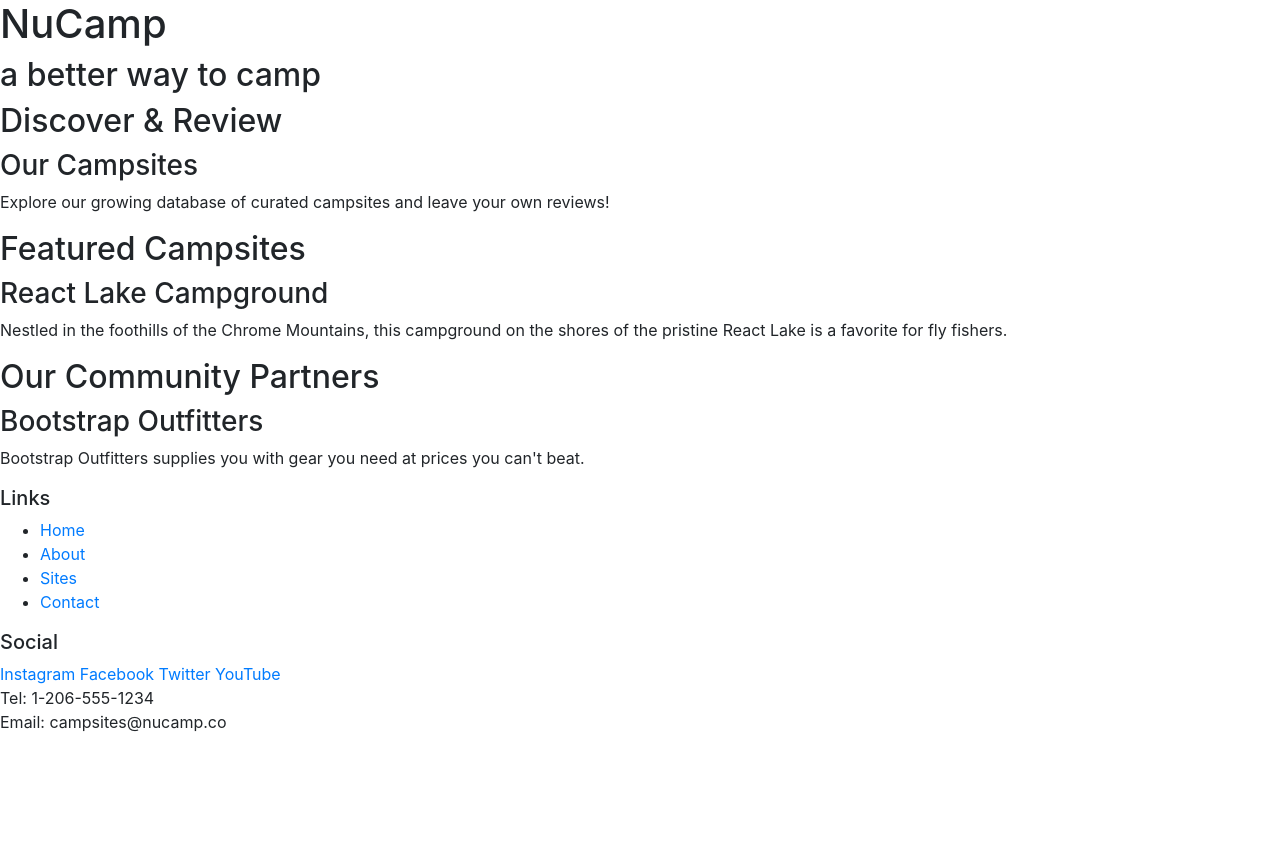
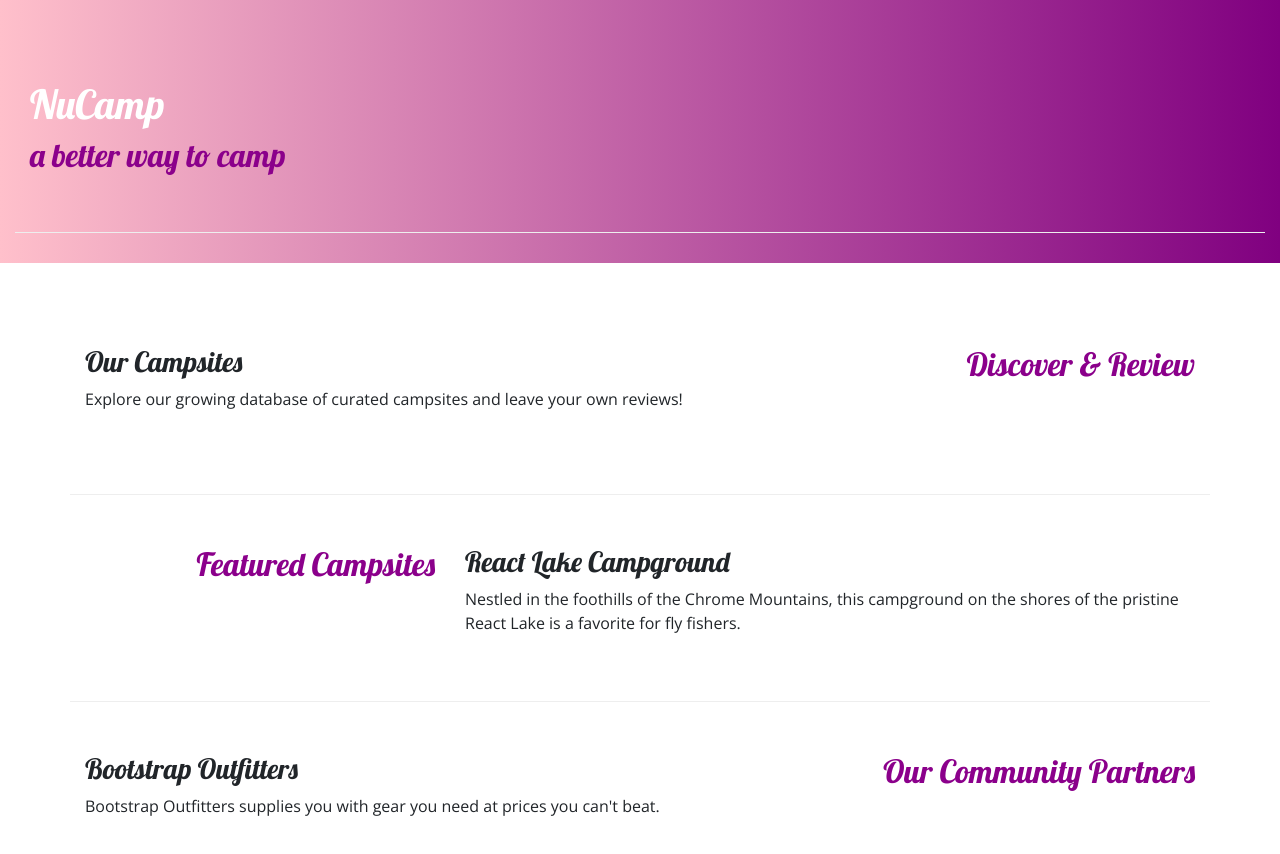
Before and after one commit to Zynkah/nucampsite, a website: page index.html in a window 1280 px wide. Shown: the top 854 px of the page. Before the commit the page ends 800 px from the top, so only its background shows below. Drawn offline with nearby package versions, Linux system fonts and the light colour scheme.

Commit message:
css stylesheet

```diff
--- /dev/null
+++ b/css/styles.css
@@ -0,0 +1,42 @@
+body {
+    font-family: "Open Sans", sans-serif;
+}
+
+h1, h2, h3 {
+    font-family: "Lobster", cursive;
+}
+
+h2 {
+    color: darkmagenta;
+}
+
+header h2 {
+    color: darkmagenta;
+}
+
+footer {
+    background-image: linear-gradient(to right, rgb(238, 198, 205), rgb(212, 89, 212));
+    padding: 20px 0;
+    color: darkmagenta;
+}
+
+a {
+    color:rgb(255, 240, 253)
+}
+
+a:hover {
+    color: darkmagenta;
+}
+
+.jumbotron {
+    padding: 30px;
+    background-image: linear-gradient(to right, pink, purple);
+    color: white;
+}
+
+.row-content {
+    padding: 50px 0;
+    border-bottom: 1px ridge;
+    min-height: 200px;
+
+}
--- a/index.html
+++ b/index.html
@@ -9,56 +9,83 @@
         <!-- Bootstrap CSS -->
         <link rel="stylesheet" href="node_modules/bootstrap/dist/css/bootstrap.min.css" />
 
+        <!-- Additional CSS must be placed after Bootstrap CSS -->
+        <link rel="stylesheet" href="https://fonts.googleapis.com/css?family=Lobster|Open+Sans" />
+        <link rel="stylesheet" href="css/styles.css" />
         <title>NuCamp: A Better Way To Camp</title>
     </head>
 
 <body>
 
-    <header>
-        <div>
+    <header class="jumbotron jumbotron-fluid">
+        <div class="'container">
+            <div class="row row-content">
+                <div class="col">
                     <h1>NuCamp</h1>
                     <h2>a better way to camp</h2>
                 </div>
+            </div>
+        </div>
     </header>
 
-    <div>
-        <h2>Discover & Review</h2>
+    <div class="container">
+
+        <div class="row row-content align-item-center">
+            <div class="col-sm-4 order-sm-last cold-md-3">
+                <h2 class="text-sm-right">Discover & Review</h2>
+            </div>
+
+            <div class="col">
                 <h3>Our Campsites</h3>
                 <p>Explore our growing database of curated campsites and leave your own reviews!</p>
             </div>
+        </div>
 
-    <div>
-        <h2>Featured Campsites</h2>
+            <div class="row row-content align-item-center">
+                <div class="col-sm-4 cold-md-3">
+                    <h2 class="text-sm-right">Featured Campsites</h2>
+                </div>
+                <div class="col">
                         <h3>React Lake Campground</h3>
                         <p>Nestled in the foothills of the Chrome Mountains, this campground on the shores of the pristine React Lake is a favorite for fly fishers.</p>
                 </div>
+            </div>
 
-    <div>
-        <h2>Our Community Partners</h2>
+            <div class="row row-content align-item-center">
+                <div class="col-sm-4 order-sm-last cold-md-3">
+                    <h2 class="text-sm-right">Our Community Partners</h2>
+                </div>
+                <div class="col">
                     <h3>Bootstrap Outfitters</h3>
                     <p>Bootstrap Outfitters supplies you with gear you need at prices you can't beat.</p>
                 </div>
+            </div>
+    </div>
 
     <footer>
-        <div>
+        <div class="container">
+            <div class="row row-content align-item-center">
+                <div class="col-4 col-sm-2 offset-1">
                     <h5>Links</h5>
-            <ul>
+                    <ul class="list-unstyled">
                         <li><a href="#">Home</a></li>
                         <li><a href="#">About</a></li>
                         <li><a href="#">Sites</a></li>
                         <li><a href="#">Contact</a></li>
                     </ul>
                 </div>
-        <div>
+                <div class="col-6 col-sm-5 text-center">
                     <h5>Social</h5>
                     <a href="http://instagram.com/">Instagram</a>
                     <a href="http://facebook.com/">Facebook</a>
                     <a href="http://twitter.com/">Twitter</a>
                     <a href="http://youtube.com/">YouTube</a>
                 </div>
-        <div>
+                <div class="col-sm-4 text-center">
                     Tel: 1-206-555-1234<br />
                     Email: campsites@nucamp.co
+                </div>
+            </div>
         </div>
     </footer>
 
```
Lines whose indentation alone changed are shown as unchanged.
